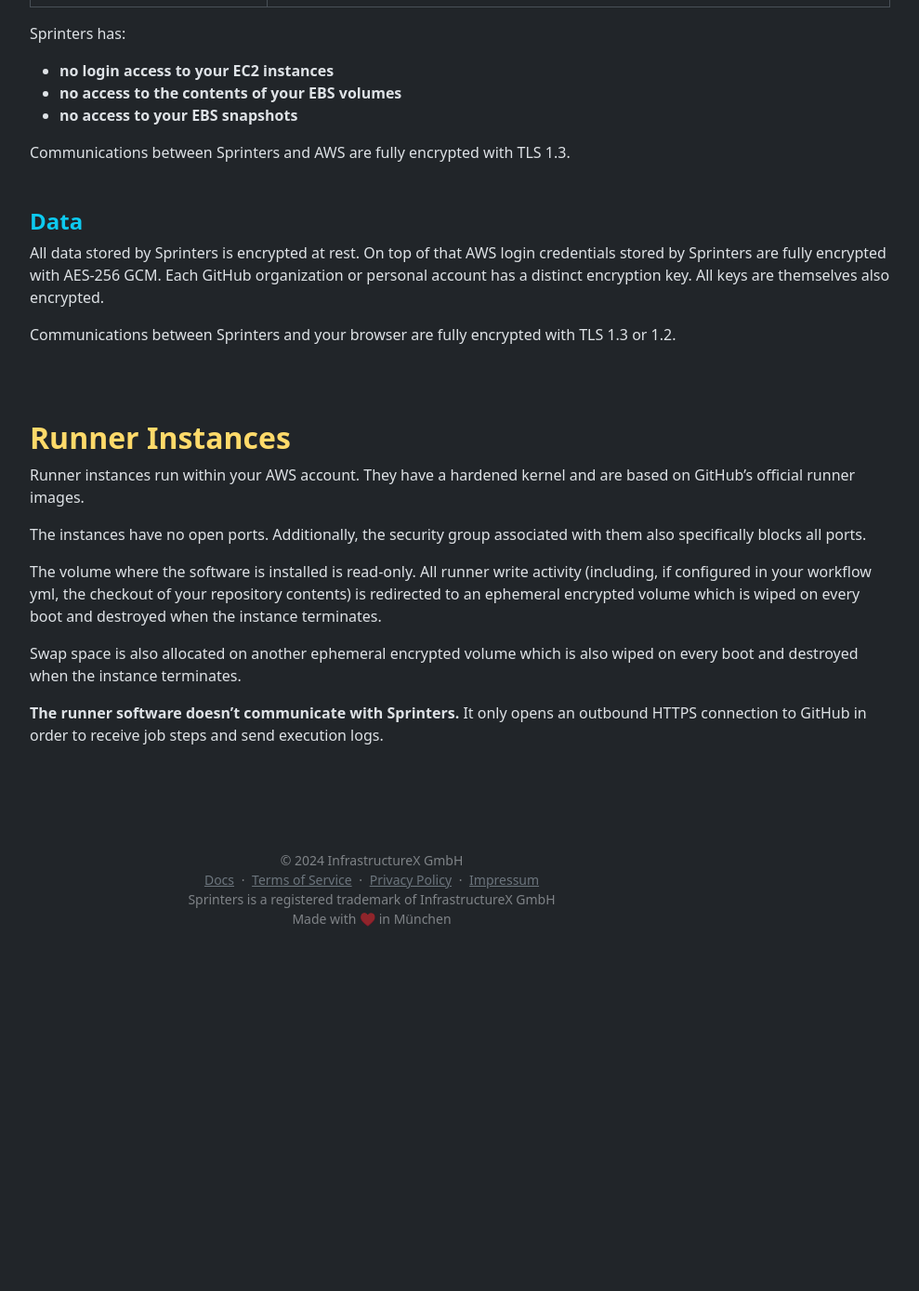
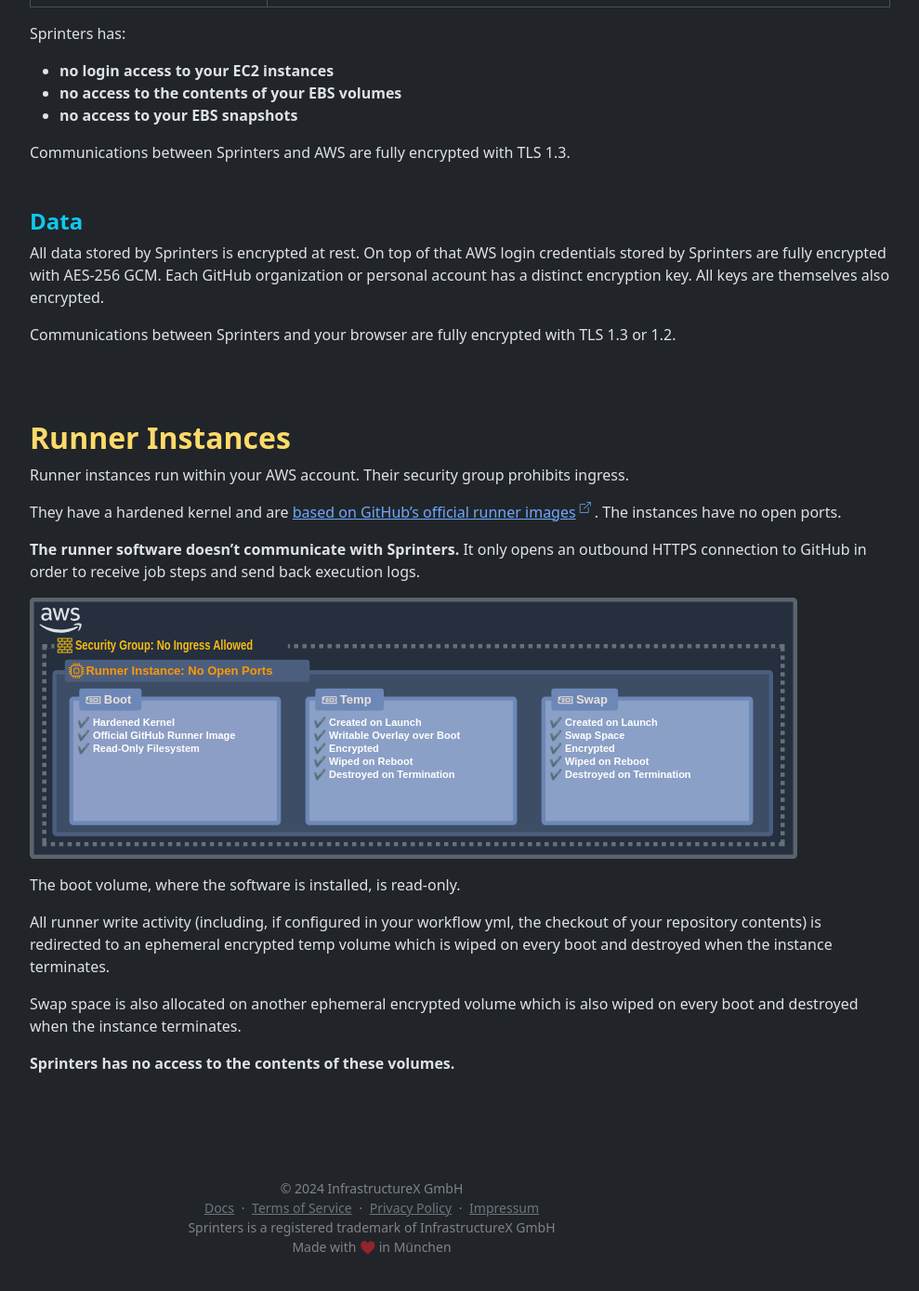
Before and after one commit to sprinters-sh/sprinters.sh, a Jekyll site: the page built from docs/security.md, in a window 1280 px wide and 1400 px high, scrolled down 1905 px. Shown: the top 1389 px of the window at 93% size, without its empty margins (240-1229 px from the left). Built offline with Jekyll 4.4.1, drawn with Linux system fonts in a browser that asks for light colours; before the commit the page ends 2952 px from its top, so only the background shows below that.

Commit message:
Expanded security page

```diff
--- a/docs/security.md
+++ b/docs/security.md
@@ -7,7 +7,7 @@
 
 Let's dive deeper into the two main parts of the system: the Sprinters **platform** and the Sprinters **runner instances** on your AWS account.
 
-<img src="/assets/overview.svg" alt="How Sprinters Works Diagram">
+![How Sprinters Works Diagram](/assets/overview.svg)
 
 {% include h2.html id="platform" text="Platform" %}
 
@@ -55,14 +55,21 @@
 
 {% include h2.html id="runner" text="Runner Instances" %}
 
-Runner instances run within your AWS account. They have a hardened kernel and are based on GitHub's official runner images.
+Runner instances run within your AWS account. Their security group prohibits ingress.
 
-The instances have no open ports. Additionally, the security group associated with them also specifically blocks all ports.
+They have a hardened kernel and are
+{% include external-link.html text="based on GitHub's official runner images" href="https://github.com/sprinters-sh/sprinters-images" %}. The instances have no open ports.
 
-The volume where the software is installed is read-only.
+**The runner software doesn't communicate with Sprinters.**
+It only opens an outbound HTTPS connection to GitHub in order to receive job steps and send back execution logs.
+
+![Runner Instance Diagram](/assets/runner.svg)
+
+The boot volume, where the software is installed, is read-only.
+
 All runner write activity (including, if configured in your workflow yml, the checkout of your repository contents)
-is redirected to an ephemeral encrypted volume which is wiped on every boot and destroyed when the instance terminates.
+is redirected to an ephemeral encrypted temp volume which is wiped on every boot and destroyed when the instance terminates.
 
 Swap space is also allocated on another ephemeral encrypted volume which is also wiped on every boot and destroyed when the instance terminates.
 
-**The runner software doesn't communicate with Sprinters.** It only opens an outbound HTTPS connection to GitHub in order to receive job steps and send execution logs.
+**Sprinters has no access to the contents of these volumes.**
```
Also changed, not shown: assets/runner.svg (added).
